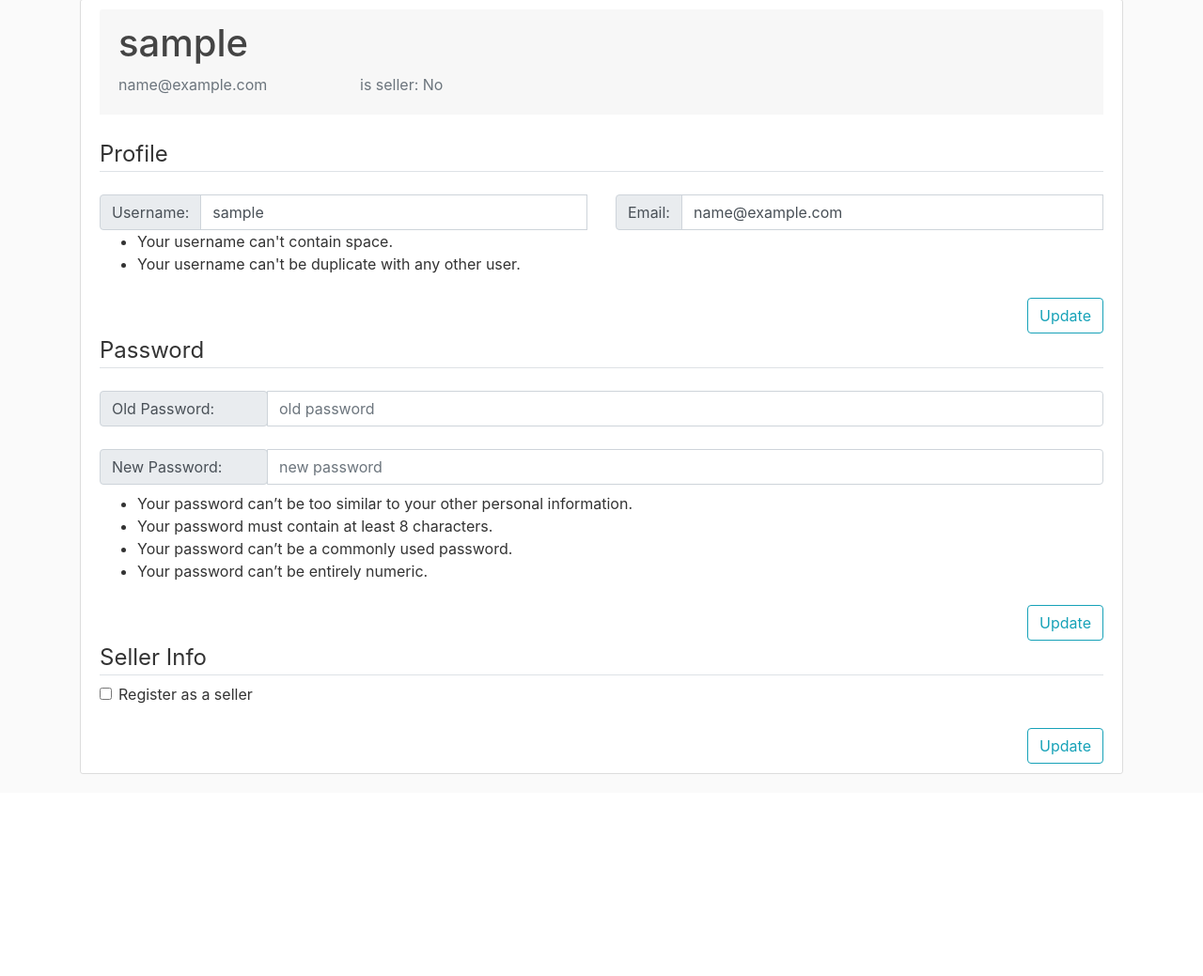
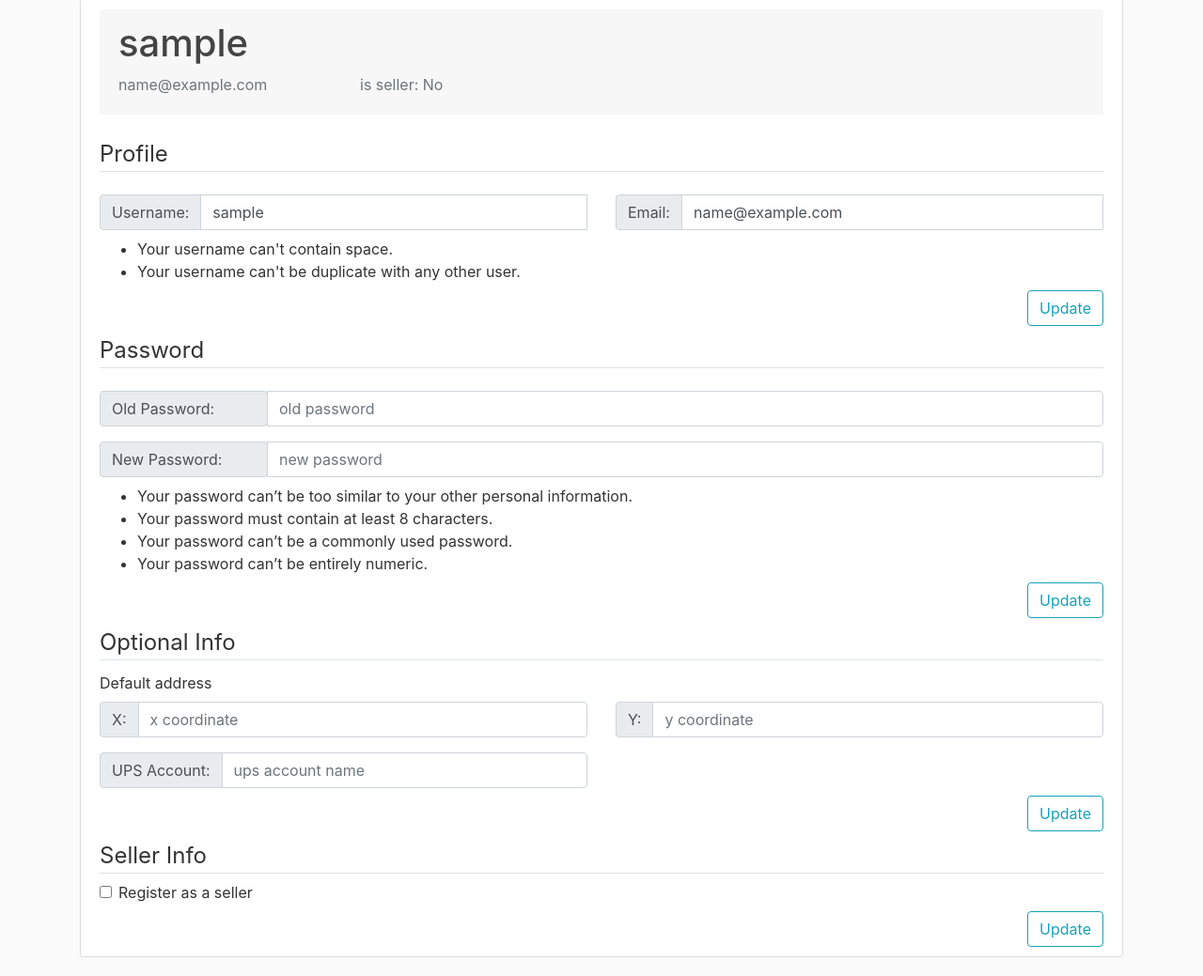
Before and after one commit to yueyang0115/mini-amazon, a Django app: page /profile/ in a window 1280 px wide. Shown: the part 81-1120 px from the top of the page at 94% size. Before the commit the page ends 905 px from the top, so only its background shows below. Run offline with Django 3.2, Linux system fonts and the light colour scheme; the visitor is signed in with stand-in values (Sample User, id 1); some libraries are stand-ins or nearby versions.

Commit message:
implement ups & address profile

```diff
--- a/ERSSHW5/amazon/utils.py
+++ b/ERSSHW5/amazon/utils.py
@@ -3,6 +3,8 @@ import smtplib
 from email.mime.text import MIMEText
 from email.mime.multipart import MIMEMultipart
 from PIL import Image
+from amazon.models import WareHouse
+import math
 
 # email address info
 SMTP_SERVER = 'smtp.gmail.com:587'
@@ -31,6 +33,19 @@ def save_img(name, data):
     img.save('./amazon/static/img/%s' % name)
 
 
+# calculate the nearest warehouse for the location
+def cal_warehouse(x, y):
+    whs = WareHouse.objects.all()
+    min_id = 1
+    min_dest = 65535
+    for wh in whs:
+        dest = math.sqrt(math.pow(wh.x - x, 2) + math.pow(wh.y - y, 2))
+        if dest < min_dest:
+            min_dest = dest
+            min_id = wh.id
+    return min_id
+
+
 # Tell the daemon to purchase something, which specify by the package id.
 # front-end should first store the package into DB and then notify the daemon by sending the id.
 def purchase(package_id):
@@ -51,4 +66,4 @@ def purchase(package_id):
 
 
 if __name__ == '__main__':
-    purchase(1)
+    print(math.sqrt(math.pow(1, 2) + math.pow(1, 2)))
--- a/ERSSHW5/users/models.py
+++ b/ERSSHW5/users/models.py
@@ -5,6 +5,9 @@ from django.contrib.auth.models import User
 class Profile(models.Model):
     user = models.OneToOneField(User, primary_key=True, on_delete=models.CASCADE)
     is_seller = models.BooleanField(default=False)
+    ups_name = models.CharField(max_length=50, default="", blank=True)
+    default_x = models.IntegerField(default=-1, blank=True)
+    default_y = models.IntegerField(default=-1, blank=True)
 
     def __str__(self):
         return f'{self.user.username} Profile'
--- a/ERSSHW5/users/templates/users/profile.html
+++ b/ERSSHW5/users/templates/users/profile.html
@@ -48,7 +48,7 @@
                 </div>
             </div>
 
-            <ul>
+            <ul class="mt-2">
                 <li>Your username can't contain space.</li>
                 <li>Your username can't be duplicate with any other user.</li>
             </ul>
@@ -63,14 +63,15 @@
                 </span>
             {% endif %}
 
-            <button class="btn btn-outline-info pull-right mt-4" type="submit">Update</button>
+
+            <button class="btn btn-outline-info pull-right mt-2" type="submit">Update</button>
         </form>
 
         <!-- form for update password -->
         <form method="POST" style="overflow: hidden;">
             {% csrf_token %}
 
-            <legend class="border-bottom">Password</legend>
+            <legend class="border-bottom mt-2">Password</legend>
             <input type="hidden" name="operation" value="update_password">
             <div class="input-group mt-4">
                 <div class="col-2" style="padding: 0;">
@@ -81,7 +82,7 @@
                 <input type="password" class="form-control" name="old_password" placeholder="old password" required>
             </div>
 
-            <div class="input-group mt-4">
+            <div class="input-group mt-3">
                 <div class="col-2" style="padding: 0;">
                     <div class="input-group-prepend">
                         <span class="input-group-text" style="width: 100%;">New Password: </span>
@@ -103,14 +104,59 @@
                 </span>
             {% endif %}
 
-            <button class="btn btn-outline-info pull-right mt-4" type="submit">Update</button>
+            <button class="btn btn-outline-info pull-right mt-2" type="submit">Update</button>
+        </form>
+
+        <!-- form for update optional info -->
+        <form method="POST" style="overflow: hidden;">
+            {% csrf_token %}
+
+            <legend class="border-bottom mt-2">Optional Info</legend>
+            <input type="hidden" name="operation" value="update_optional">
+
+            <label class="mt-1">Default address</label>
+            <div class="row">
+                <div class="input-group col-md-6">
+                    <div class="input-group-prepend">
+                        <label class="input-group-text" for="default_x">X: </label>
+                    </div>
+                    <input type="number" class="form-control" name="default_x" placeholder="x coordinate"
+                           id="default_x" value=
+                                   {% if user.profile.default_x != -1 %}
+                                       {{ user.profile.default_x }}
+                                   {% endif %}>
+                </div>
+
+                <div class="input-group col-md-6">
+                    <div class="input-group-prepend">
+                        <label class="input-group-text" for="default_y">Y: </label>
+                    </div>
+                    <input type="number" class="form-control" name="default_y" placeholder="y coordinate"
+                           id="default_y" value=
+                                   {% if user.profile.default_y != -1 %}
+                                       {{ user.profile.default_y }}
+                                   {% endif %}>
+                </div>
+            </div>
+
+            <div class="row mt-3">
+                <div class="input-group col-md-6 mr-auto">
+                    <div class="input-group-prepend">
+                        <label class="input-group-text" for="username">UPS Account: </label>
+                    </div>
+                    <input type="text" class="form-control" name="ups_name" placeholder="ups account name"
+                           value="{{ user.profile.ups_name }}" id="ups_name">
+                </div>
+            </div>
+
+            <button class="btn btn-outline-info pull-right mt-2" type="submit">Update</button>
         </form>
 
         <!-- form for update seller info -->
         <form method="POST" style="overflow: hidden;">
             {% csrf_token %}
 
-            <legend class="border-bottom">Seller Info</legend>
+            <legend class="border-bottom mt-2">Seller Info</legend>
             <input type="hidden" name="operation" value="update_seller">
 
             <div class="form-check">
@@ -122,7 +168,7 @@
                 <label class="form-check-label" for="register_seller">Register as a seller</label>
             </div>
 
-            <button class="btn btn-outline-info pull-right mt-4" type="submit">Update</button>
+            <button class="btn btn-outline-info pull-right mt-2" type="submit">Update</button>
         </form>
 
     </div>
--- a/ERSSHW5/users/views.py
+++ b/ERSSHW5/users/views.py
@@ -57,6 +57,22 @@ def profile(request):
             else:
                 user.profile.is_seller = True
             user.profile.save()
+        elif opera == "update_optional":
+            ups_name = request.POST["ups_name"]
+            default_x = request.POST["default_x"]
+            default_y = request.POST["default_y"]
+            if len(default_x) > 0:
+                default_x = int(default_x)
+                user.profile.default_x = default_x
+            else:
+                user.profile.default_x = -1
+            if len(default_y) > 0:
+                default_y = int(default_y)
+                user.profile.default_y = default_y
+            else:
+                user.profile.default_y = -1
+            user.profile.ups_name = ups_name
+            user.save()
 
     context["help_text"] = password_validators_help_text_html
     return render(request, 'users/profile.html', context)
```
Also changed, not shown: ERSSHW5/amazon/apps.py (+11 -1 lines), ERSSHW5/amazon/models.py (+11 -0 lines), ERSSHW5/amazon/templates/amazon/checkout.html (+39 -10 lines), ERSSHW5/amazon/views.py (+19 -5 lines), ERSSHW5/users/utils.py (line endings or trailing spaces).
